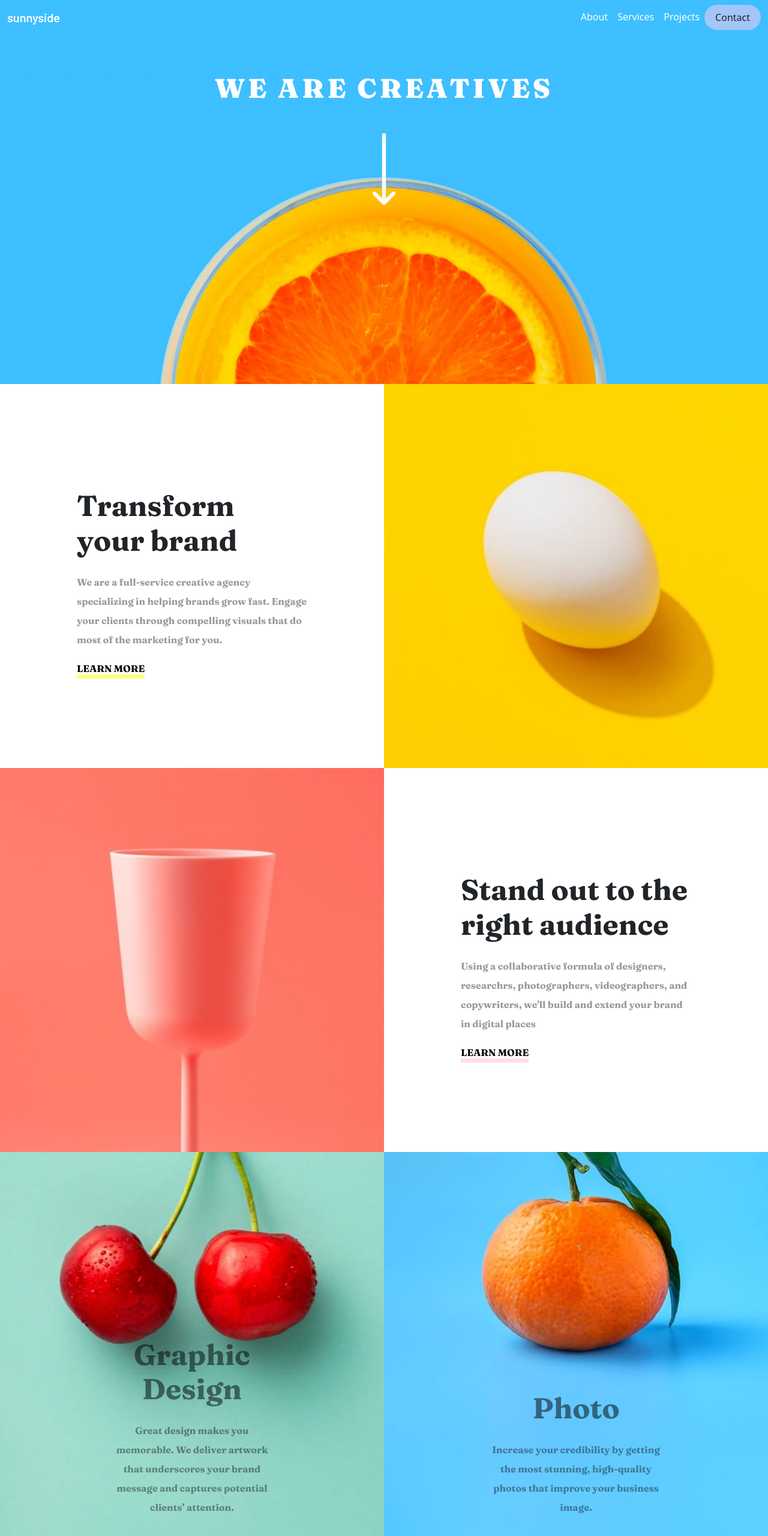
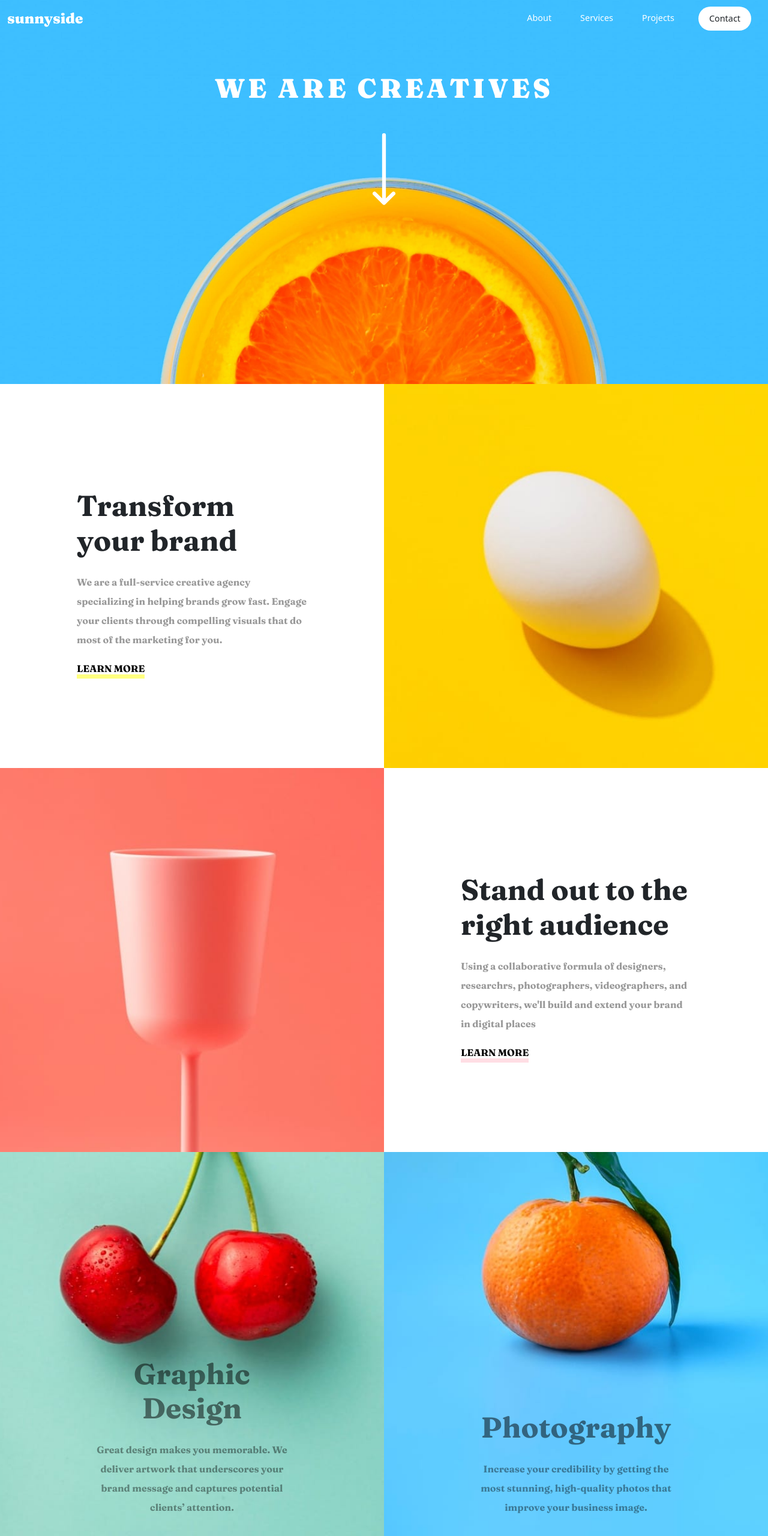
Before and after one commit to Terrero89/sunnyside-landingPage, a plain HTML site: page index.html in a window 1280 px wide. Shown: the top 2560 px of the page at 60% size. Drawn offline with nearby package versions, Linux system fonts and the light colour scheme; a script that the page names is missing.

Commit message:
Project Completed

```diff
--- a/index.html
+++ b/index.html
@@ -58,7 +58,7 @@
               <a class="nav-link active" aria-current="page" href="#">Projects</a>
             </li>
             <li class="nav-item">
-              <a class="nav-link active text-dark fs-6 white-button" aria-current="page" href="#">Contact</a>
+              <a class="nav-link active text-dark  white-button" aria-current="page" href="#">Contact</a>
             </li>
           </ul>
         </div>
@@ -125,7 +125,7 @@
 
         <div class="orange-img">
           <div class="orange-text">
-            <h2>Photo</h2>
+            <h2>Photography</h2>
             <p> Increase your credibility by getting the
               most stunning, high-quality photos that improve your business image. </p>
           </div>
--- a/style.css
+++ b/style.css
@@ -66,10 +66,16 @@ font-weight: 700;
 margin: auto ;
 
 }
+#mainNavbar .navbar-brand{
+    color: rgb(255, 255, 255);
+    font-weight: 900;
+    font-family: 'Fraunces', serif;
+    font-size: 1.5rem;
 
+}
 .navbar .navbar-nav .nav-item .white-button  {
+    background-color:#ffffff;
 
-    background-color:#a4c5f8;
 	border-radius:28px;
 	display:inline-block;
 	cursor:pointer;
@@ -79,8 +85,23 @@ margin: auto ;
 }
 
 .navbar .navbar-nav .nav-item .white-button:hover{
+    background-color:#a4c5f8;
 
-    background-color:#ffffff;
+}
+
+.navbar .navbar-nav .nav-item {
+    color: white;
+    padding: 0rem 1rem;
+}
+
+.navbar .navbar-nav .nav-item .nav-link {
+    color: white;
+    font-size: 0.9rem;
+
+}
+
+.navbar .navbar-nav .nav-item .nav-link:hover {
+    color: rgb(255, 0, 0);
 
 }
 /* end of nav and hero section */
@@ -325,7 +346,7 @@ object-fit: cover;
     align-self: flex-end;
     justify-content: center;
     text-align: center;
-    width: 45%;
+    width: 50%;
     margin: 0 auto;
     padding-bottom:auto ;
 }
@@ -363,7 +384,7 @@ object-fit: cover;
     align-self: flex-end;
     justify-content: center;
     text-align: center;
-    width: 45%;
+    width: 50%;
     margin: 0 auto;
     padding-bottom:auto ;
 }
@@ -452,6 +473,7 @@ align-items: center;
 
 }
 .testimonial-box h2{
+    font-size: 1.5rem;
     font-family: 'Fraunces', serif;
     padding: 2rem 0 .1rem 0;
 
@@ -459,8 +481,8 @@ align-items: center;
 }
 
 .testimonial-box span{
-    font: rgba(209, 0, 0, 0.4);
-
+    color: rgba(100, 100, 100, 0.8);
+   font-size: 0.8rem;
     padding: 2.5rem 0;
 
 
@@ -546,9 +568,11 @@ padding: 0 .5rem ;
  .bottom-content div.social a{
 padding: 0 .5rem ;
 color: rgb(27, 51, 44);
+text-decoration: none;
 
  }
 
  .bottom-content div.social a:hover{
      color: white;
+     text-decoration: none;
  }
```
